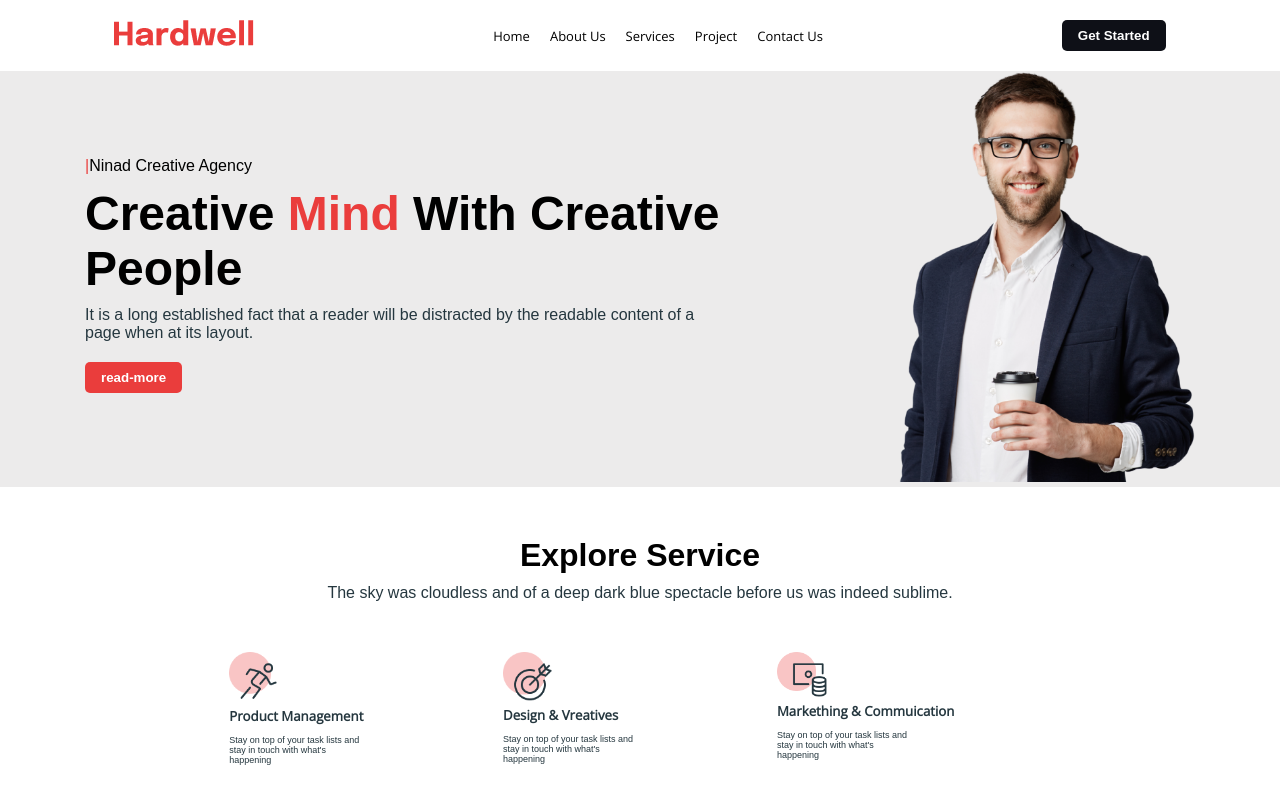
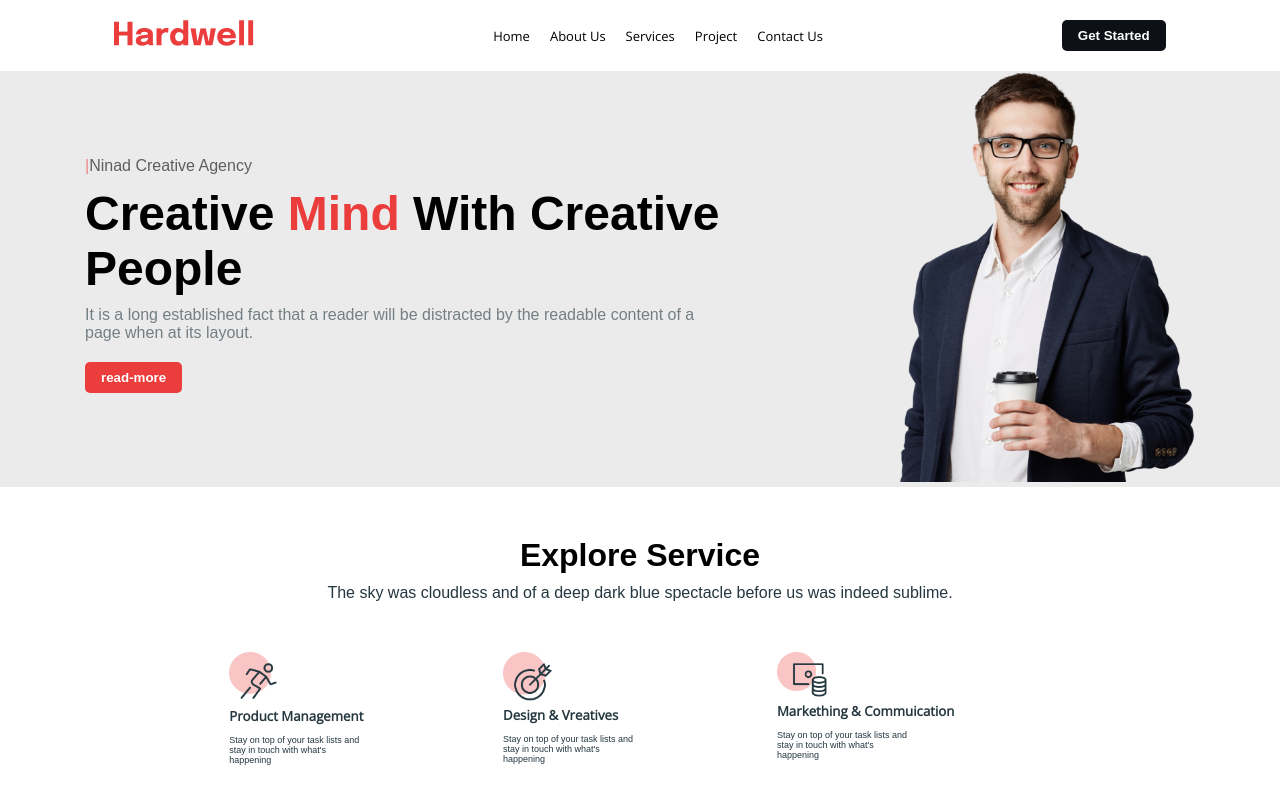
Before and after one commit to Gabriel-Aroucas/BusinessPage, a React (Vite) app: page / in a window 1280 px wide. Shown: the top 800 px of the page. Built offline with nearby package versions, Linux system fonts and the light colour scheme.

Commit message:
:bug: fix: cores do banner fora de sintonia

```diff
--- a/src/App.css
+++ b/src/App.css
@@ -29,6 +29,9 @@ button {
 }
 .banner .bannerContent button{
     background-color: var(--corGoiaba);
+}
+.banner .bannerContent .descript, .banner .bannerContent p{
+    opacity: 0.6;
 }
 
 .bannerContent h1 {
--- a/src/App.tsx
+++ b/src/App.tsx
@@ -19,7 +19,7 @@ function App() {
       <Header />
       <section className='banner' >
         <div className="bannerContent ">
-          <span>
+          <span className="descript">
             <span>|</span>Ninad Creative Agency
           </span>
 
```
